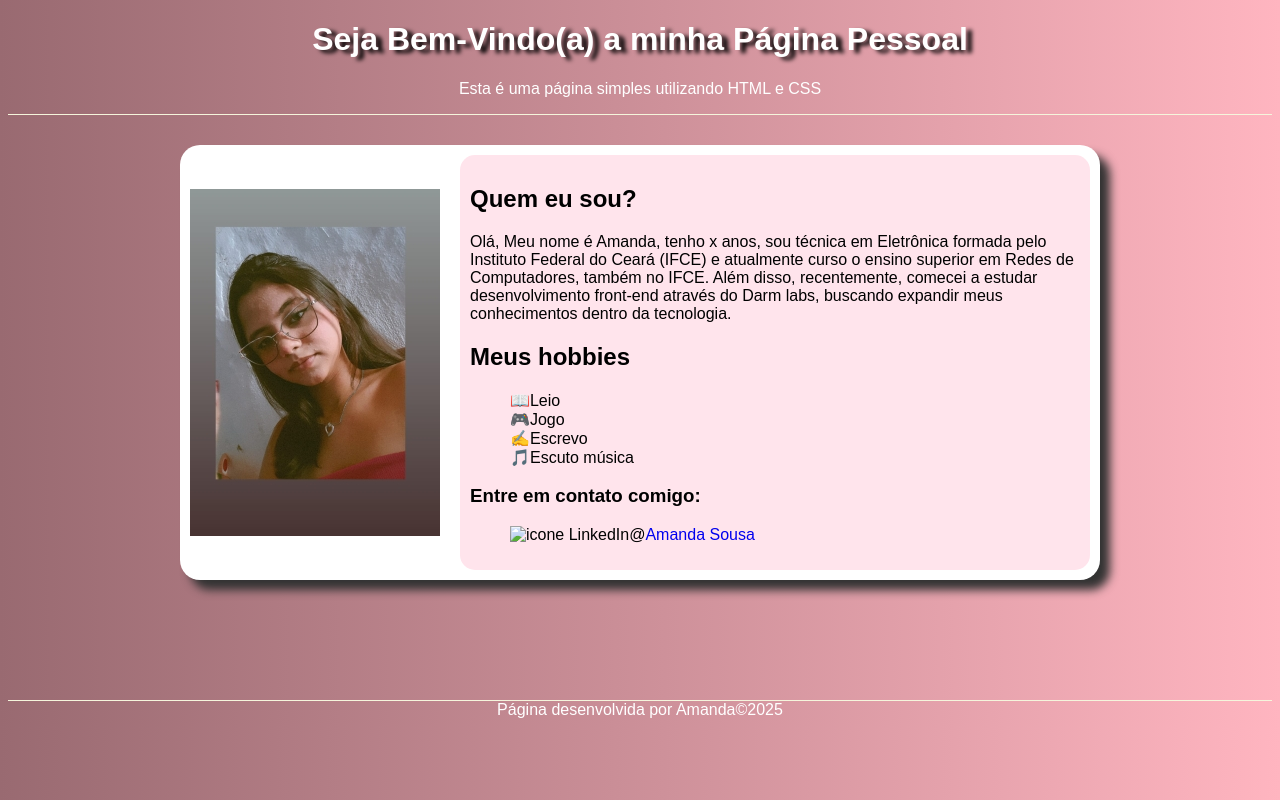
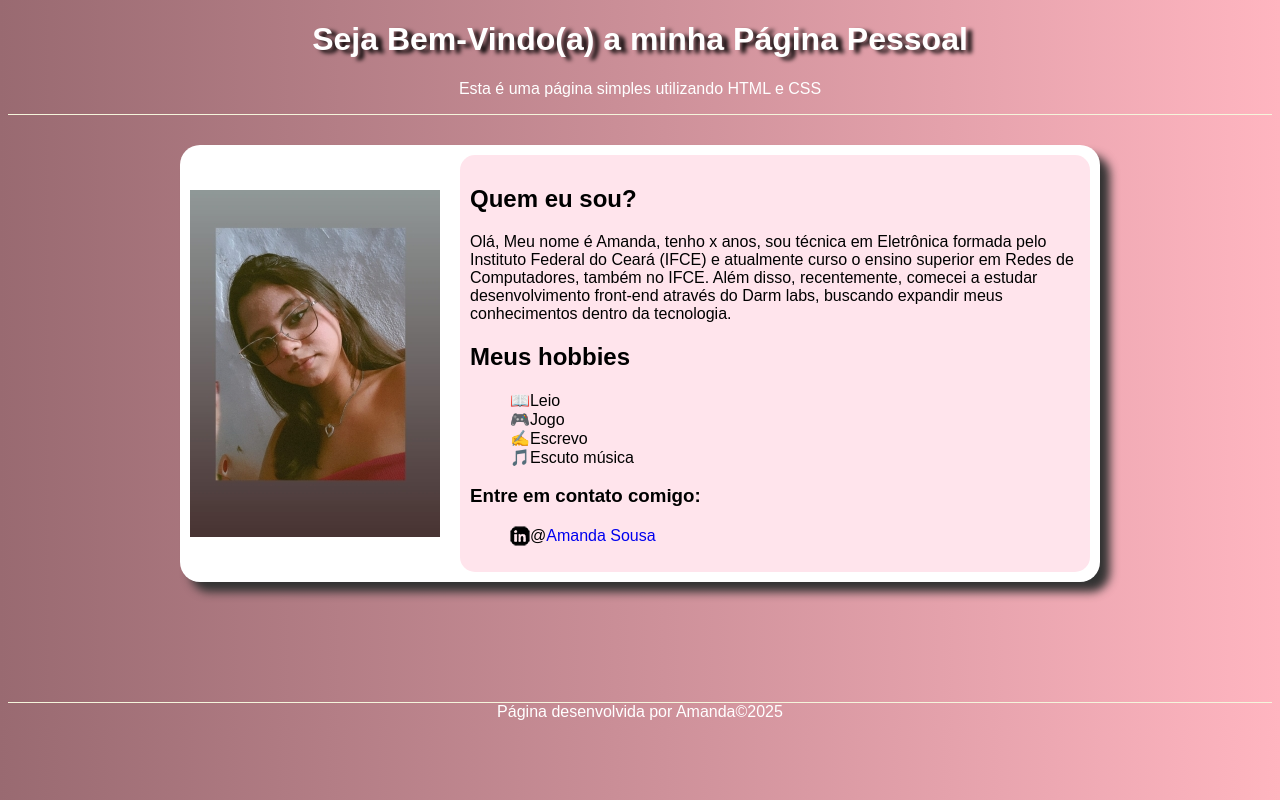
Before and after one commit to amandascript/html-css, a plain HTML site: page index.html in a window 1280 px wide. Drawn offline with Linux system fonts and the light colour scheme.

Commit message:
Update index.html
Alterei o caminho da pasta das imagens para que elas apareçam corretamente no site

```diff
--- a/index.html
+++ b/index.html
@@ -4,7 +4,7 @@
   <meta charset="UTF-8">
   <meta name="viewport" content="width=device-width, initial-scale=1.0">
   <title>Minha Página</title>
-  <link rel="shortcut icon" href="Saki-NuoveXT-Folder-pink.ico" type="image/x-icon">
+  <link rel="shortcut icon" href="imagens/Saki-NuoveXT-Folder-pink.ico" type="image/x-icon">
   <link rel="stylesheet" href="styles.css">
 </head>
 <body>
@@ -34,7 +34,7 @@
   <section id="contato">
     <h3>Entre em contato comigo:</h3>
      <ul>
-       <li><img src="icone-linkedin.png" alt="icone LinkedIn">@<a href="https://www.linkedin.com/in/amanda-sousa-521991347/" target="_blank">Amanda Sousa</a></li>
+       <li><img src="imagens/icone-linkedin.png" alt="icone LinkedIn">@<a href="https://www.linkedin.com/in/amanda-sousa-521991347/" target="_blank">Amanda Sousa</a></li>
       </ul>
   </section>
   </div>
```
